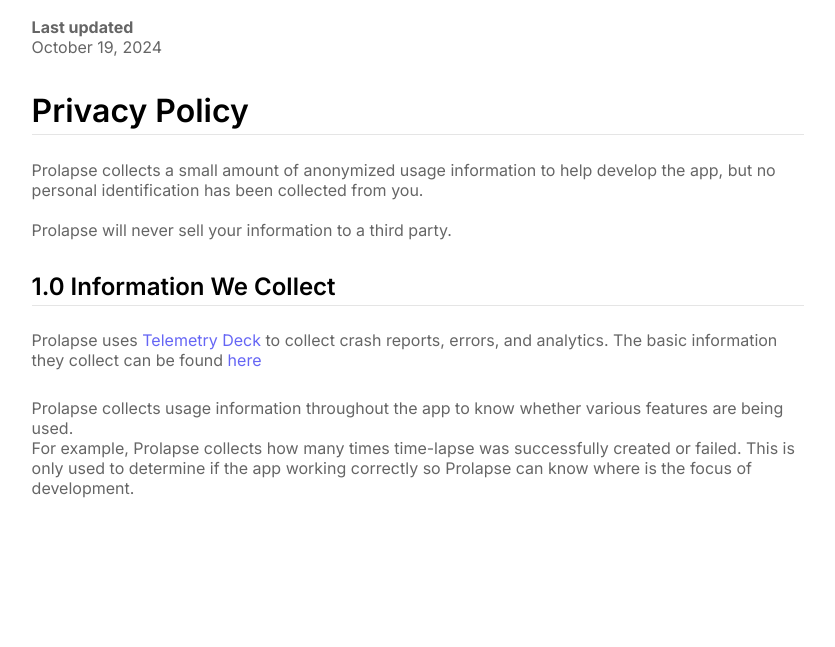
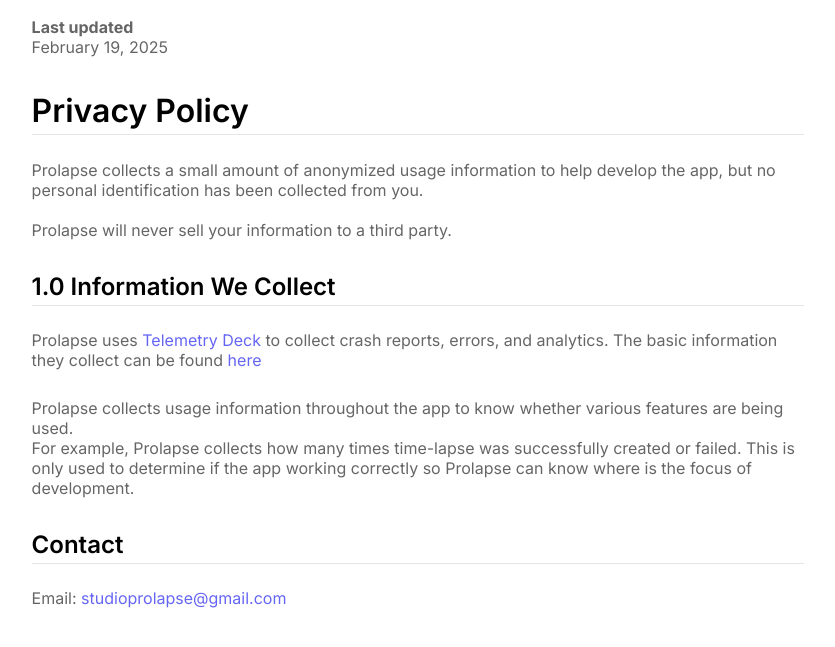
Before and after one commit to studioprolapse/privacy, a plain HTML site: page index.html in a window 1280 px wide. Shown: the part 187-834 px from the top of the page, without its empty margins (222-1057 px from the left). Before the commit the page ends 800 px from the top, so only its background shows below. Drawn offline with Linux system fonts and the light colour scheme.

Commit message:
Add contact in index.html

```diff
--- a/index.html
+++ b/index.html
@@ -22,7 +22,7 @@
         </a>
       </div>
 
-      <p><strong>Last updated</strong><br />October 19, 2024</p>
+      <p><strong>Last updated</strong><br />February 19, 2025</p>
 
       <h1 id="privacy-policy">Privacy Policy</h1>
       <p>
@@ -53,6 +53,10 @@
         app working correctly so Prolapse can know where is the focus of
         development.
       </p>
+
+      <h2 id="1-0-information-we-collect">Contact</h2>
+      <p>Email: <a href= "mailto:studioprolapse@gmail.com">studioprolapse@gmail.com</a></p>
+
     </div>
   </body>
 </html>
```
